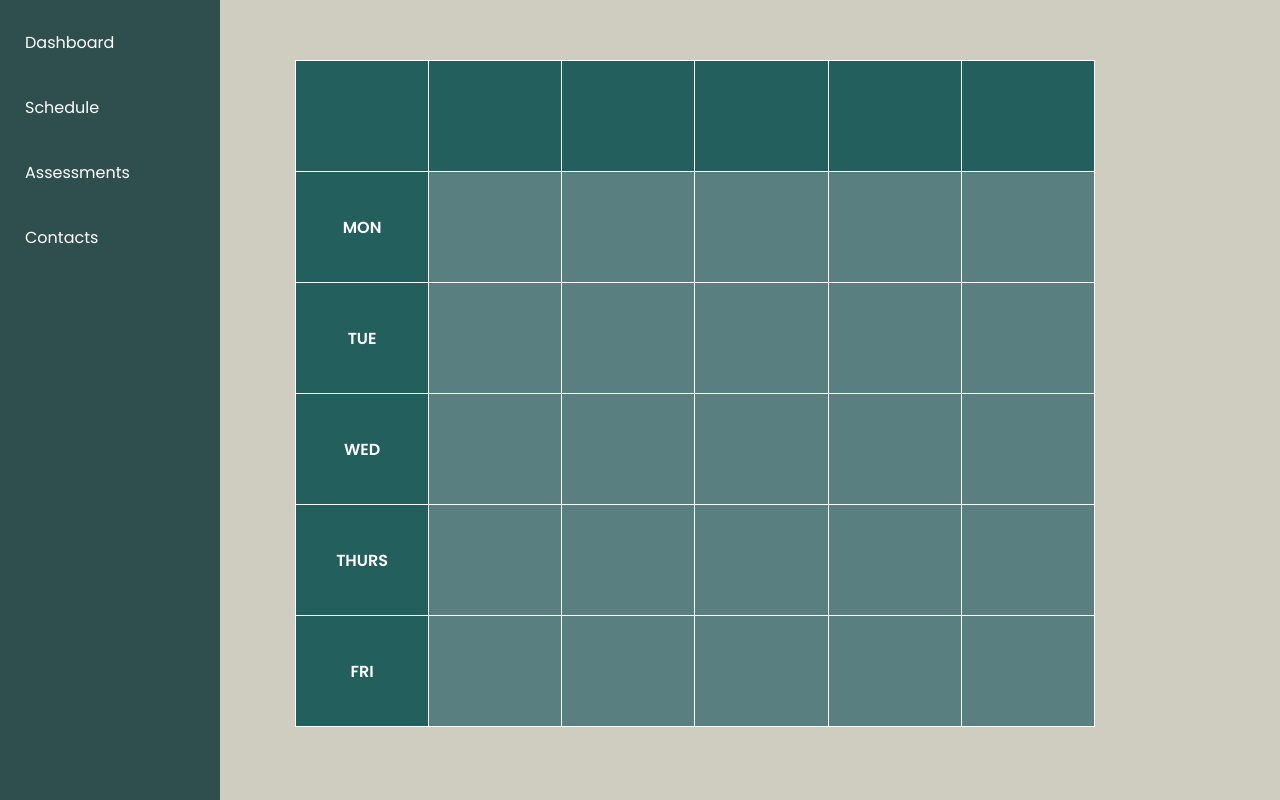
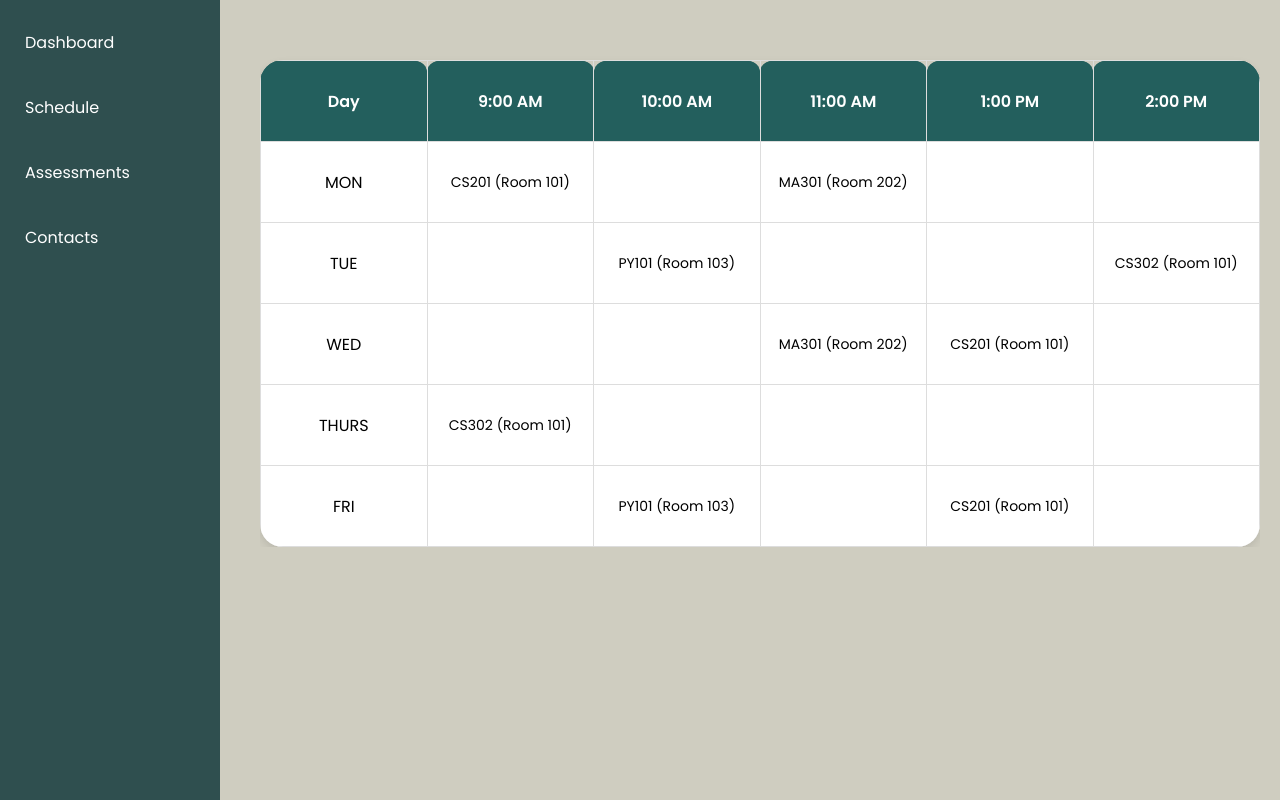
Before and after one commit to pandasuvm/slcmportal, a React (Create React App) app: page /schedule in a window 1280 px wide. Built offline with nearby package versions, Linux system fonts and the light colour scheme.

Commit message:
Add features for assignment viewing, professor names, and contact search
- Implemented functionality to view assignments for other days.
- Enhanced class schedule to display professor names on hover.
- Added a search feature to the contacts section for better navigation.

```diff
--- a/src/pages/ContactsPage.jsx
+++ b/src/pages/ContactsPage.jsx
@@ -3,10 +3,14 @@ import Sidebar from '../components/Sidebar';
 import '../styles/ContactsPage.css'; // Contacts specific styling
 
 const contactsData = [
-  { avatar: 'https://cdn-icons-png.flaticon.com/512/2922/2922510.png', name: 'Abc', phone: '+91-9876543212', email: 'Abc@rgipt.ac.in', specialization: 'AI-MI' },
-  { avatar: 'https://cdn-icons-png.flaticon.com/512/2922/2922510.png', name: 'Defg', phone: '+91-9876543212', email: 'Abc@rgipt.ac.in', specialization: 'Data Science' },
-  { avatar: 'https://cdn-icons-png.flaticon.com/512/2922/2922510.png', name: 'Hijk', phone: '+91-9876543212', email: 'Abc@rgipt.ac.in', specialization: 'Cyber' },
-  { avatar: 'https://cdn-icons-png.flaticon.com/512/2922/2922510.png', name: 'Lmn', phone: '+91-9876543212', email: 'Abc@rgipt.ac.in', specialization: 'Web-Dev' },
+  { avatar: 'https://cdn-icons-png.flaticon.com/512/2922/2922510.png', name: 'John Doe', phone: '+91-9876543212', email: 'john.doe@rgipt.ac.in', specialization: 'AI-ML' },
+  { avatar: 'https://cdn-icons-png.flaticon.com/512/2922/2922510.png', name: 'Jane Smith', phone: '+91-9876543212', email: 'jane.smith@rgipt.ac.in', specialization: 'Data Science' },
+  { avatar: 'https://cdn-icons-png.flaticon.com/512/2922/2922510.png', name: 'Michael Brown', phone: '+91-9876543212', email: 'michael.brown@rgipt.ac.in', specialization: 'Cyber Security' },
+  { avatar: 'https://cdn-icons-png.flaticon.com/512/2922/2922510.png', name: 'Emily Davis', phone: '+91-9876543212', email: 'emily.davis@rgipt.ac.in', specialization: 'Web Development' },
+  { avatar: 'https://cdn-icons-png.flaticon.com/512/2922/2922510.png', name: 'David Wilson', phone: '+91-9876543212', email: 'david.wilson@rgipt.ac.in', specialization: 'AI-ML' },
+  { avatar: 'https://cdn-icons-png.flaticon.com/512/2922/2922510.png', name: 'Sophia Johnson', phone: '+91-9876543212', email: 'sophia.johnson@rgipt.ac.in', specialization: 'Data Science' },
+  { avatar: 'https://cdn-icons-png.flaticon.com/512/2922/2922510.png', name: 'James Williams', phone: '+91-9876543212', email: 'james.williams@rgipt.ac.in', specialization: 'Cyber Security' },
+  { avatar: 'https://cdn-icons-png.flaticon.com/512/2922/2922510.png', name: 'Olivia Martinez', phone: '+91-9876543212', email: 'olivia.martinez@rgipt.ac.in', specialization: 'Web Development' },
 ];
 
 const ContactsPage = () => {
--- a/src/pages/HomePage.jsx
+++ b/src/pages/HomePage.jsx
@@ -1,4 +1,5 @@
 import React from 'react';
+import { Link } from 'react-router-dom';
 import AttendanceGraph from '../components/AttendanceGraph';
 import Calendar from '../components/Calendar';
 import Sidebar from '../components/Sidebar';
@@ -23,7 +24,9 @@ const HomePage = () => {
           <div className="greeting-box">
             <h2>Hey, Harshita!</h2>
             <p>You have 1 new assessment to do.
-              <div><a href="#explore">Explore &gt;&gt;</a></div>
+              <div>
+                <Link to="/assessments">Explore &gt;&gt;</Link>
+              </div>
             </p>
             <img src={bannerImage} alt="Banner" className="banner-image" />
           </div>
--- a/src/pages/SchedulePage.js
+++ b/src/pages/SchedulePage.js
@@ -1,8 +1,43 @@
-import React from 'react';
+import React, { useState } from 'react';
 import Sidebar from '../components/Sidebar'; // Assuming you already have this component
 import '../styles/SchedulePage.css'; // New CSS file for the schedule page styles
 
+const timeSlots = ["9:00 AM", "10:00 AM", "11:00 AM", "1:00 PM", "2:00 PM"];
+const classes = {
+  "MON": [
+    { time: "9:00 AM", subject: "CS201", room: "Room 101" },
+    { time: "11:00 AM", subject: "MA301", room: "Room 202" },
+  ],
+  "TUE": [
+    { time: "10:00 AM", subject: "PY101", room: "Room 103" },
+    { time: "2:00 PM", subject: "CS302", room: "Room 101" },
+  ],
+  "WED": [
+    { time: "11:00 AM", subject: "MA301", room: "Room 202" },
+    { time: "1:00 PM", subject: "CS201", room: "Room 101" },
+  ],
+  "THURS": [
+    { time: "9:00 AM", subject: "CS302", room: "Room 101" },
+  ],
+  "FRI": [
+    { time: "10:00 AM", subject: "PY101", room: "Room 103" },
+    { time: "1:00 PM", subject: "CS201", room: "Room 101" },
+  ],
+};
+
+const professors = ["Prof. A. Smith", "Dr. B. Johnson", "Prof. C. Lee", "Dr. D. Patel"];
+
 const SchedulePage = () => {
+  const [hoveredClass, setHoveredClass] = useState(null);
+
+  const handleMouseEnter = (day, index) => {
+    setHoveredClass({ day, index });
+  };
+
+  const handleMouseLeave = () => {
+    setHoveredClass(null);
+  };
+
   return (
     <div className="page-wrapper">
       <Sidebar />
@@ -11,56 +46,40 @@ const SchedulePage = () => {
           <table className="schedule-table">
             <thead>
               <tr>
-                <th></th>
-                <th></th>
-                <th></th>
-                <th></th>
-                <th></th>
-                <th></th>
+                <th>Day</th>
+                {timeSlots.map((time, index) => (
+                  <th key={index}>{time}</th>
+                ))}
               </tr>
             </thead>
             <tbody>
-              <tr>
-                <td className="day">MON</td>
-                <td></td>
-                <td></td>
-                <td></td>
-                <td></td>
-                <td></td>
+              {Object.keys(classes).map((day) => (
+                <tr key={day}>
+                  <td className="day">{day}</td>
+                  {timeSlots.map((time, index) => {
+                    const classInfo = classes[day].find(
+                      (cls) => cls.time === time
+                    );
+                    const isHovered = hoveredClass && hoveredClass.day === day && hoveredClass.index === index;
+                    const displayText = isHovered ? professors[Math.floor(Math.random() * professors.length)] : classInfo ? `${classInfo.subject} (${classInfo.room})` : '';
 
-              </tr>
-              <tr>
-                <td className="day">TUE</td>
-                <td></td>
-                <td></td>
-                <td></td>
-                <td></td>
-                <td></td>
-              </tr>
-              <tr>
-                <td className="day">WED</td>
-                <td></td>
-                <td></td>
-                <td></td>
-                <td></td>
-                <td></td>
-              </tr>
-              <tr>
-                <td className="day">THURS</td>
-                <td></td>
-                <td></td>
-                <td></td>
-                <td></td>
-                <td></td>
-              </tr>
-              <tr>
-                <td className="day">FRI</td>
-                <td></td>
-                <td></td>
-                <td></td>
-                <td></td>
-                <td></td>
-              </tr>
+                    return (
+                      <td
+                        key={index}
+                        onMouseEnter={() => handleMouseEnter(day, index)}
+                        onMouseLeave={handleMouseLeave}
+                        className={classInfo ? 'has-class' : ''}
+                      >
+                        {classInfo && (
+                          <div className="class-info">
+                            {displayText}
+                          </div>
+                        )}
+                      </td>
+                    );
+                  })}
+                </tr>
+              ))}
             </tbody>
           </table>
         </div>
--- a/src/styles/SchedulePage.css
+++ b/src/styles/SchedulePage.css
@@ -1,39 +1,56 @@
-/* SchedulePage Specific Styles */
 .schedule-container {
-    display: flex;
+    width: 100%;
+    overflow-x: auto;
+    margin: 0 auto;
+  }
 
-    margin-left: 15px;
-    margin-top: 20px;
+  .schedule-table {
+    margin-top: 40px;
+    width: 100%;
+    border-collapse: collapse;
+    table-layout: fixed; /* Ensure fixed table layout */
+    border-radius: 23px; /* Add rounded corners to the entire table */
+    overflow: hidden;
+    box-shadow: 0 4px 8px rgba(0, 0, 0, 0.1); /* Ensures rounded corners apply to the table content */
+  }
 
-    padding: 20px;
-    border-radius: 15px;
+  .schedule-table th,
+  .schedule-table td {
+    border: 1px solid #ddd;
+    padding: 10px;
+    text-align: center;
+    vertical-align: middle; /* Ensure content is vertically centered */
+    height: 60px; /* Ensure a consistent height for all cells */
+  }
 
+  .schedule-table th {
+    background-color: #235f5d;
+    font-weight: bold;
+    border-top-left-radius: 12px; /* Rounded corner for the top-left */
+    border-top-right-radius: 12px; /* Rounded corner for the top-right */
+  }
 
-}
+  .schedule-table td {
+    background-color: #ffffff;
+  }
 
-.schedule-table {
-    width: 800px;
-    height: 600px;
-    border-collapse: collapse;
-    table-layout: fixed;
-    border-radius: 20px;
-}
+  .schedule-table td.has-class {
+    cursor: pointer;
+    transition: background-color 0.3s ease;
+    background-color: white; /* Default background color */
+  }
 
-.schedule-table th, .schedule-table td {
-    border: 1px solid #fff;
-    width: 100%;
-    height: 80px;
-    background-color: #597f81;
-}
+  .schedule-table td.has-class:hover {
+    background-color: #235f5dc9;
+    color: white;
+  }
 
-.schedule-table .day {
-    background-color: #235f5d;
-    color: white;
-    font-weight: bold;
+  .class-info {
+    padding: 5px;
     text-align: center;
-    vertical-align: middle;
-}
-
-.schedule-table th {
-    background-color: transparent;
-}
+    white-space: nowrap;
+    overflow: hidden;
+    text-overflow: ellipsis; /* Ensure text is properly handled within the cell */
+    font-size: 14px;
+    line-height: 1.2; /* Adjust line height for better text spacing */
+  }
```
Also changed, not shown: src/pages/AssessmentsPage.js (+43 -40 lines).
